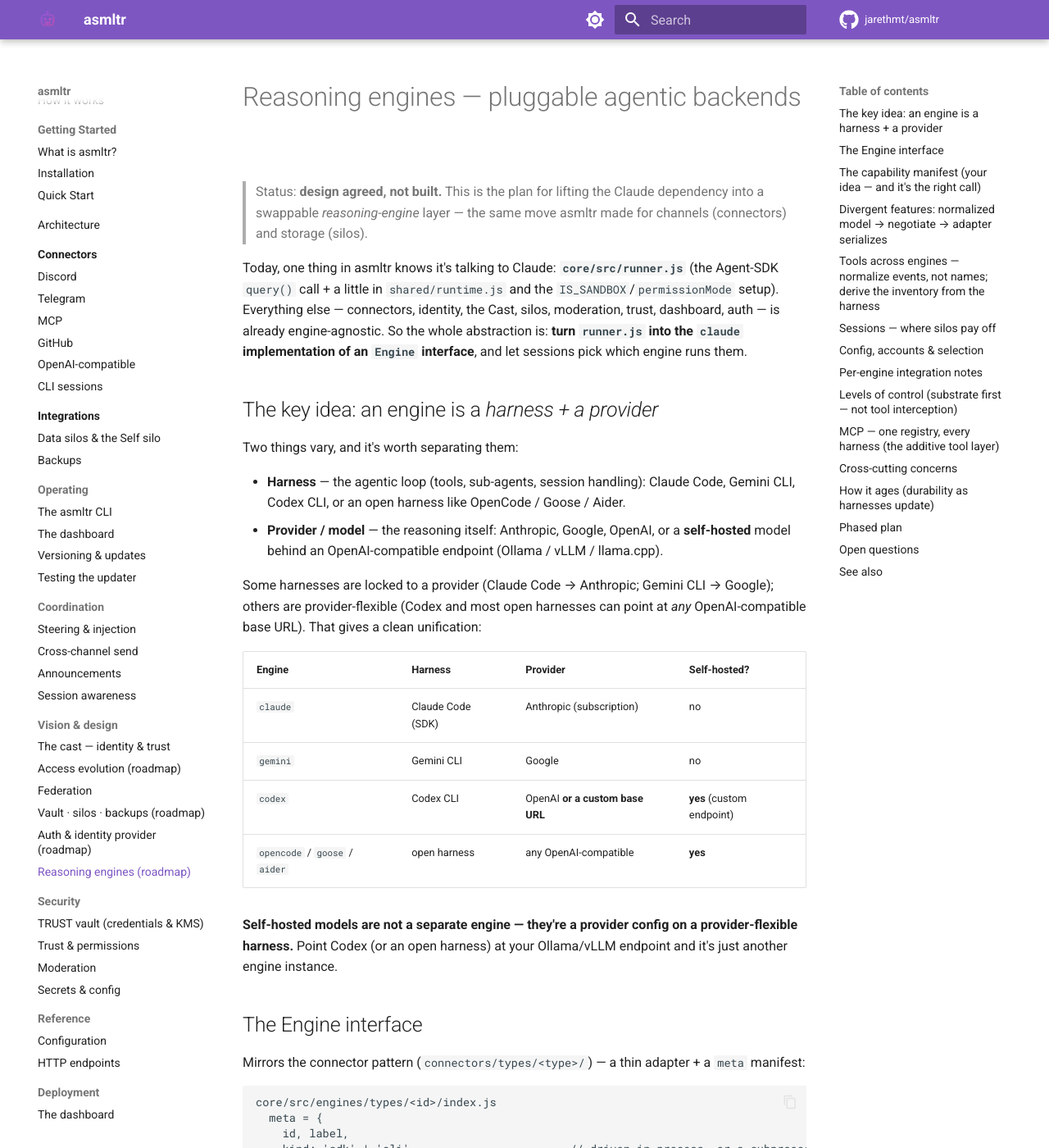
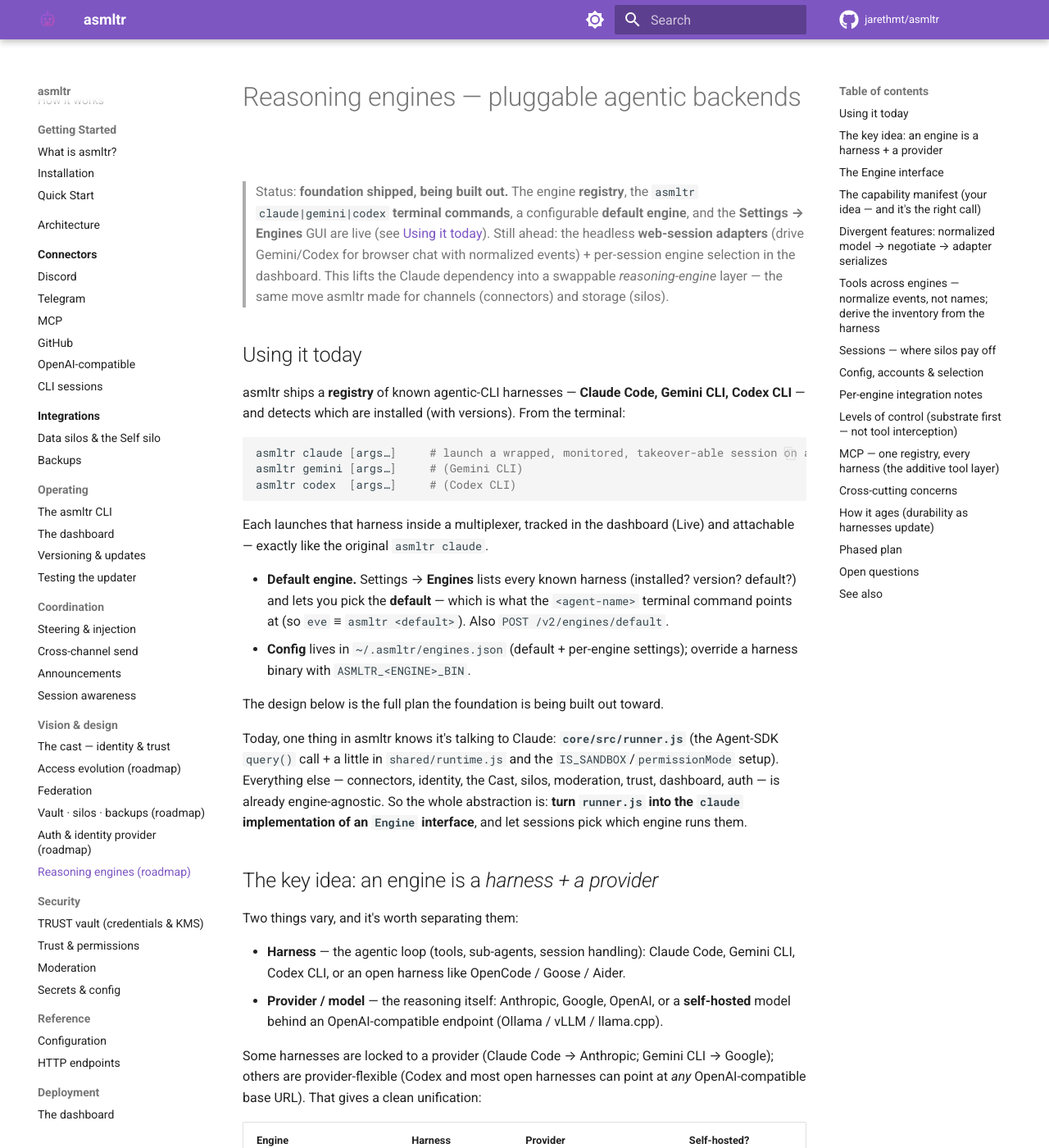
Before and after one commit to scoutg001/asmltr, an MkDocs documentation site: the page built from docs/REASONING-ENGINES.md, in a window 1280 px wide and 1400 px high. Shown: the whole window at 82% size. Built offline with MkDocs 1.6.1 and Material for MkDocs 9.7.7, drawn with Linux system fonts in a browser that asks for light colours; comment, search, counter and statistics services are not loaded.

Commit message:
docs: reasoning engines — reflect shipped foundation across README, CLI, design doc
- REASONING-ENGINES.md: status → 'foundation shipped' + a 'Using it today' section (asmltr claude|gemini|codex,
  default engine, Settings→Engines, ~/.asmltr/engines.json).
- cli.md: asmltr gemini|codex commands + a reasoning-engines tip.
- README: new 'Reasoning engines' row in What's inside; intro reflects engine choice; roadmap updated
  (web adapters + self-hosted; dropped the abandoned login→vault-unlock).

````diff
--- a/docs/REASONING-ENGINES.md
+++ b/docs/REASONING-ENGINES.md
@@ -1,7 +1,33 @@
 # Reasoning engines — pluggable agentic backends
 
-> Status: **design agreed, not built.** This is the plan for lifting the Claude dependency into a swappable
-> *reasoning-engine* layer — the same move asmltr made for channels (connectors) and storage (silos).
+> Status: **foundation shipped, being built out.** The engine **registry**, the `asmltr claude|gemini|codex`
+> **terminal commands**, a configurable **default engine**, and the **Settings → Engines** GUI are live (see
+> [Using it today](#using-it-today)). Still ahead: the headless **web-session adapters** (drive Gemini/Codex
+> for browser chat with normalized events) + per-session engine selection in the dashboard. This lifts the
+> Claude dependency into a swappable *reasoning-engine* layer — the same move asmltr made for channels
+> (connectors) and storage (silos).
+
+## Using it today
+
+asmltr ships a **registry** of known agentic-CLI harnesses — **Claude Code, Gemini CLI, Codex CLI** — and
+detects which are installed (with versions). From the terminal:
+
+```bash
+asmltr claude [args…]     # launch a wrapped, monitored, takeover-able session on any engine
+asmltr gemini [args…]     # (Gemini CLI)
+asmltr codex  [args…]     # (Codex CLI)
+```
+
+Each launches that harness inside a multiplexer, tracked in the dashboard (Live) and attachable — exactly
+like the original `asmltr claude`.
+
+- **Default engine.** Settings → **Engines** lists every known harness (installed? version? default?) and lets
+  you pick the **default** — which is what the `<agent-name>` terminal command points at (so `eve` ≡
+  `asmltr <default>`). Also `POST /v2/engines/default`.
+- **Config** lives in `~/.asmltr/engines.json` (default + per-engine settings); override a harness binary with
+  `ASMLTR_<ENGINE>_BIN`.
+
+The design below is the full plan the foundation is being built out toward.
 
 Today, one thing in asmltr knows it's talking to Claude: **`core/src/runner.js`** (the Agent-SDK `query()`
 call + a little in `shared/runtime.js` and the `IS_SANDBOX`/`permissionMode` setup). Everything else —
````
Also changed, not shown: README.md (+7 -6 lines), docs/cli.md (+9 -1 lines).
